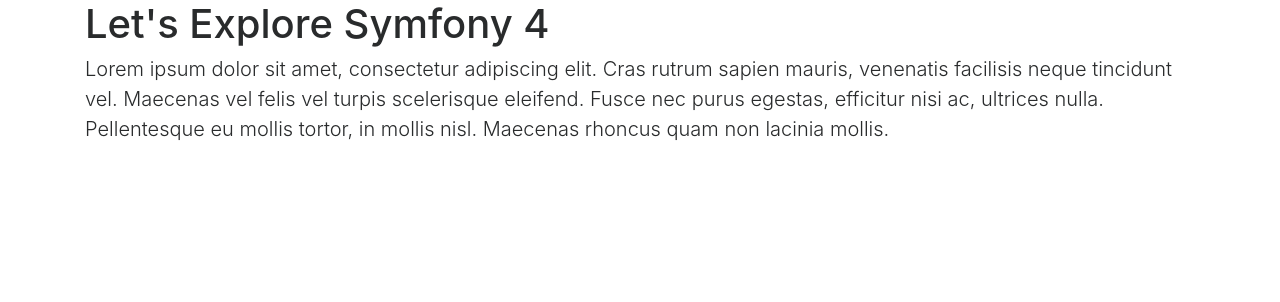
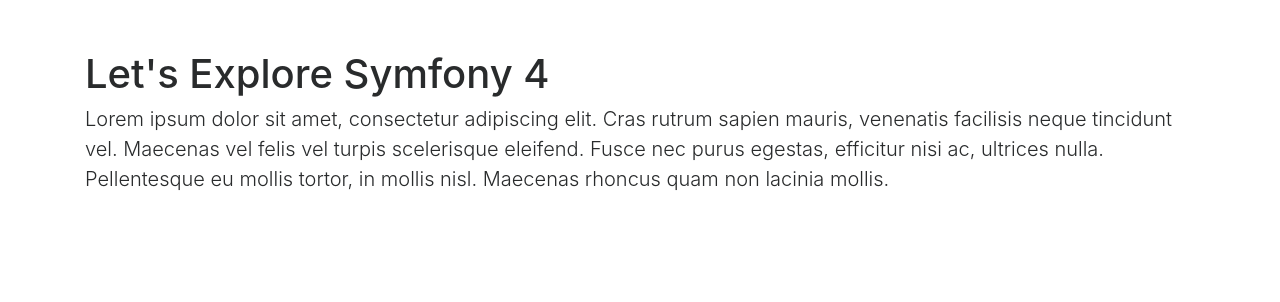
Before and after one commit to Rayn93/Explore-Symfony4, a Symfony app: template templates/welcome/index.html.twig in a window 1280 px wide. Shown: the part 52-354 px from the top of the page. Run offline with Twig, Linux system fonts and the light colour scheme; the template is opened without the code that fills it, so the values that code supplies are empty; some libraries are stand-ins or nearby versions.

Commit message:
Add css style file and connect with template
+ basic styling home page

```diff
--- /dev/null
+++ b/public/css/style.css
@@ -0,0 +1,3 @@
+main{
+    margin-top: 50px;
+}
--- a/templates/base.html.twig
+++ b/templates/base.html.twig
@@ -14,6 +14,8 @@
                   integrity="sha384-Zug+QiDoJOrZ5t4lssLdxGhVrurbmBWopoEl+M6BdEfwnCJZtKxi1KgxUyJq13dy"
                   crossorigin="anonymous">
 
+            <link rel="stylesheet" href="{{ asset('css/style.css') }}" >
+
         {% endblock %}
     </head>
     <body>
--- a/templates/welcome/index.html.twig
+++ b/templates/welcome/index.html.twig
@@ -15,7 +15,7 @@
                 <div class="collapse navbar-collapse">
                     <ul class="navbar-nav mr-auto">
                         <li class="nav-item">
-                            <a class="nav-link" href="/hello">Hello Page</a>
+                            <a class="nav-link" href="/starter">Hello Page</a>
                         </li>
                     </ul>
                 </div>
```
